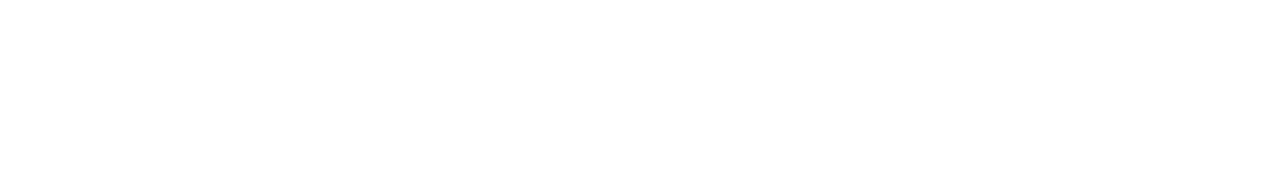
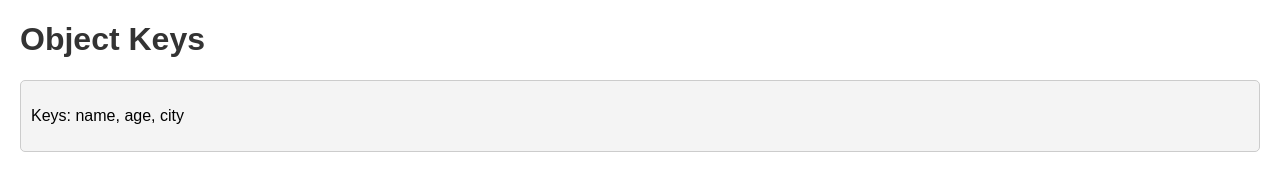
Before and after one commit to acciojob/get-object-keys-Mayanka11y, a website: page main.html in a window 1280 px wide. Drawn offline with Linux system fonts and the light colour scheme.

Commit message:
created a submission

```diff
--- a/main.html
+++ b/main.html
@@ -1,16 +1,14 @@
 <!DOCTYPE html>
-
-<html>
-
+<html lang="en">
 <head>
-	<link rel="stylesheet" href="styles.css">
+    <meta charset="UTF-8">
+    <meta name="viewport" content="width=device-width, initial-scale=1.0">
+    <title>Get Object Keys</title>
+    <link rel="stylesheet" href="styles.css">
 </head>
-
 <body>
-	<!-- the entire body must be written by student -->
-    <script type="text/javascript" src="./script.js">
-</script>
-
+    <h1>Object Keys</h1>
+    <div id="output"></div> <!-- Placeholder to display the output -->
+    <script src="script.js"></script>
 </body>
-
 </html>
--- a/script.js
+++ b/script.js
@@ -1 +1,30 @@
 //your JS code here. If required.
+// Create the student object
+const student = {
+  name: "John",
+};
+
+// Function to get all keys from the object
+function getKeys(obj) {
+  return Object.keys(obj);
+}
+
+// Function to display the output on the webpage
+function displayOutput(keys) {
+  const outputDiv = document.getElementById("output");
+  outputDiv.innerHTML = `<p>Keys: ${keys.join(", ")}</p>`;
+}
+
+// Test the function and display the output
+const keys = getKeys(student);
+displayOutput(keys);
+
+// Additional test cases
+const studentWithMoreProperties = {
+  name: "Jane",
+  age: 22,
+  city: "New York"
+};
+
+const moreKeys = getKeys(studentWithMoreProperties);
+displayOutput(moreKeys);
--- a/styles.css
+++ b/styles.css
@@ -1 +1,18 @@
 /*  your css code here. If applicable */
+/* Add some basic styling */
+body {
+    font-family: Arial, sans-serif;
+    margin: 20px;
+}
+
+h1 {
+    color: #333;
+}
+
+#output {
+    margin-top: 20px;
+    padding: 10px;
+    background-color: #f4f4f4;
+    border: 1px solid #ccc;
+    border-radius: 5px;
+}
```
